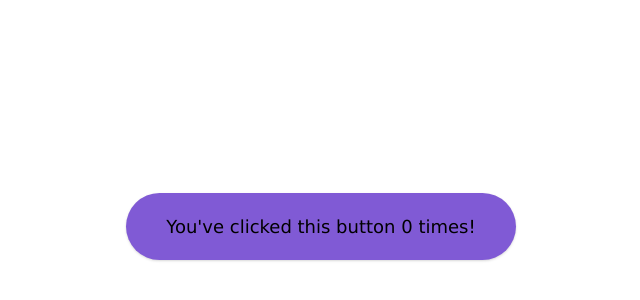
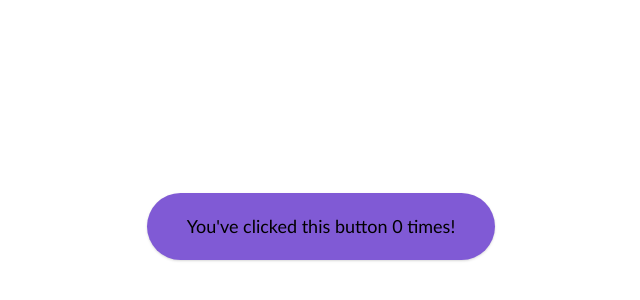
Before and after one commit to utkarshkukreti/next-typescript-tailwind-starter, a Next.js app: page / in a window 1280 px wide. Shown: the part 174-474 px from the top of the page, without its empty margins (319-959 px from the left). Built offline with nearby package versions, Linux system fonts and the light colour scheme; what @tailwindcss/ui would draw is missing.

Commit message:
change default font to `"Trebuchet MS", "Lucida Grande", sans-serif`

```diff
--- a/tailwind.config.js
+++ b/tailwind.config.js
@@ -3,7 +3,7 @@ module.exports = {
   theme: {
     extend: {
       fontFamily: {
-        sans: 'Verdana, sans-serif',
+        sans: '"Trebuchet MS", "Lucida Grande", sans-serif',
       },
     },
   },
```
